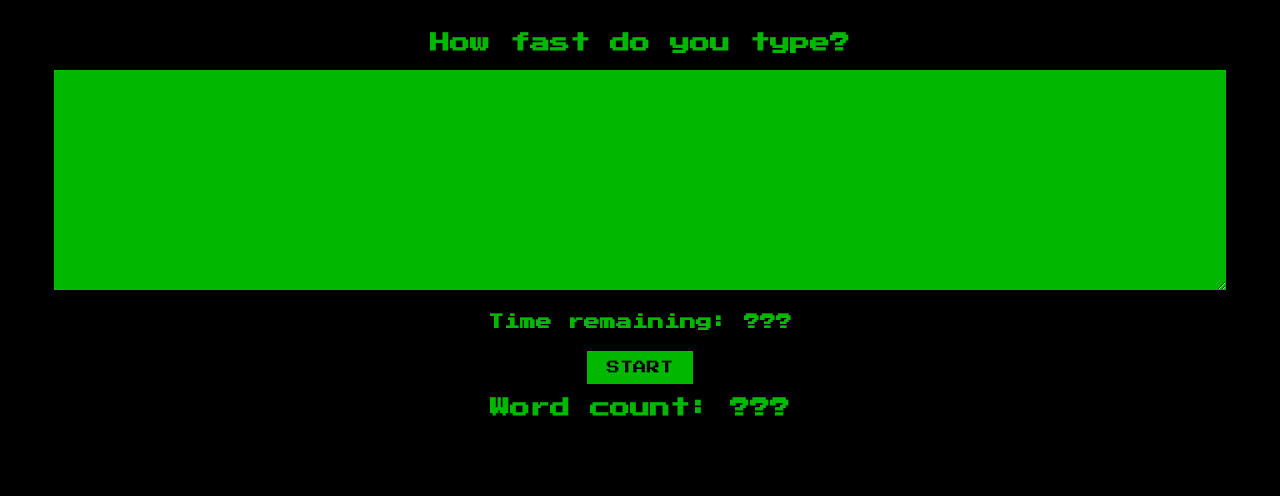
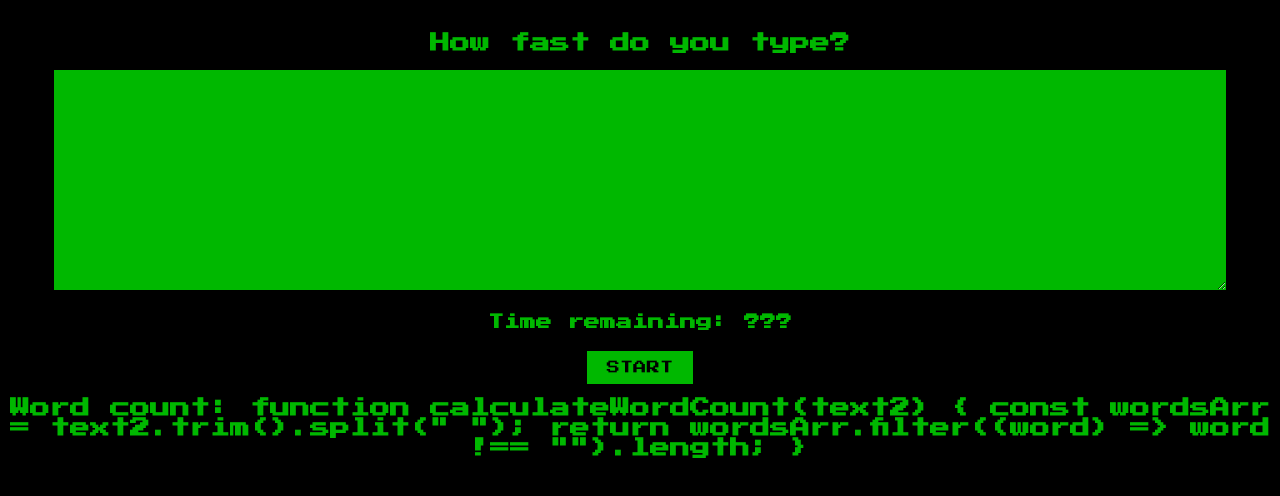
Before and after one commit to CodeJeffreyG/Type-Racer, a React (Create React App) app: page / in a window 1280 px wide. Shown: the top 496 px of the page. Built offline with nearby package versions, Linux system fonts and the light colour scheme.

Commit message:
refactored function to fix bug counting "" as words

```diff
--- a/src/App.tsx
+++ b/src/App.tsx
@@ -1,32 +1,27 @@
 import React, { useState } from "react";
 
 function App() {
-  const [text, setText] = useState({
-    words: "",
-    on: false,
-  });
+  const [text, setText] = useState("");
 
   function onChange(event: any) {
-    const { value, name } = event.target;
-    setText((prevText) => ({
-      ...prevText,
-      [name]: value,
-    }));
+    const { value } = event.target;
+    setText(value);
   }
 
-  function onClick() {
-    setText((prevText) => ({ ...prevText, on: !prevText.on }));
-  }
+  function calculateWordCount(text) {
+    const wordsArr = text.trim().split(" ")
+    return wordsArr.filter(word => word !== "").length
+}
 
-  console.log(text.words, text.on);
+  console.log(text);
 
   return (
     <div>
       <h1>How fast do you type?</h1>
-      <textarea name="words" onChange={onChange} value={text.words} />
+      <textarea name="words" onChange={onChange} value={text} />
       <h4>Time remaining: ???</h4>
-      <button onClick={onClick}>Start</button>
-      <h1>{`Word count: ${text.on ? text.words.split(" ").length : "???"}`}</h1>
+      <button onClick={() => calculateWordCount(text)}>Start</button>
+      <h1>{`Word count: ${calculateWordCount}`}</h1>
     </div>
   );
 }
```
